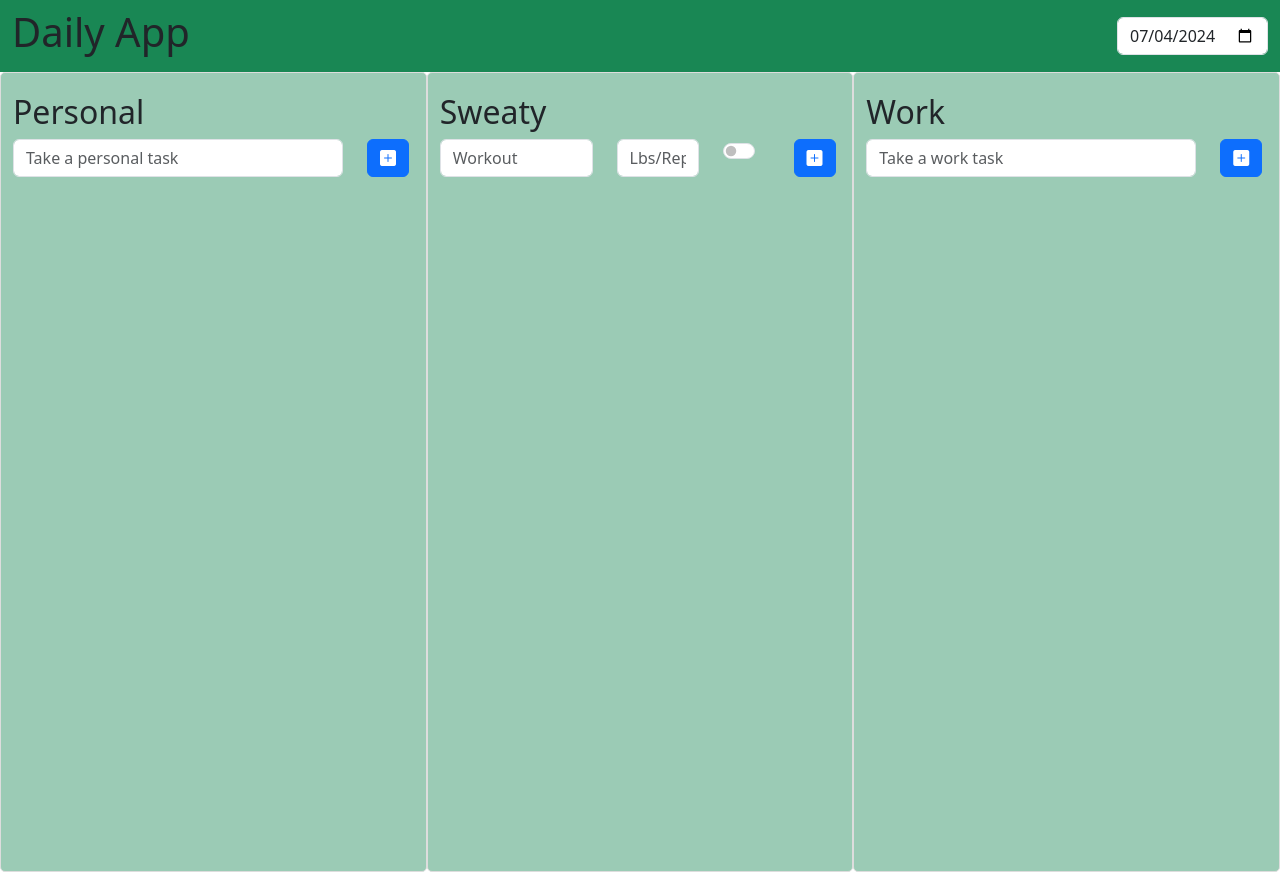
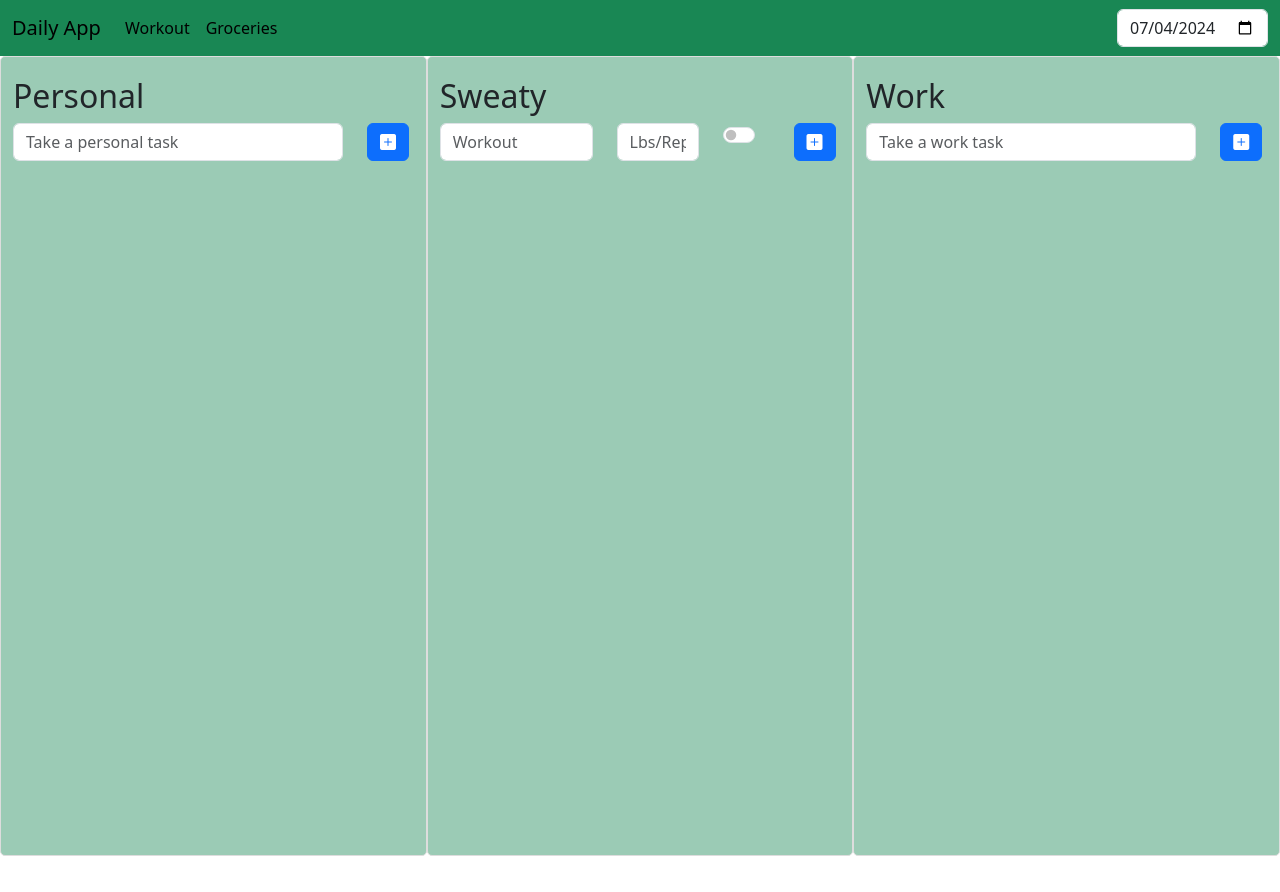
Before and after one commit to aneeshmunnam/daily-activity, a React (Create React App) app: page / in a window 1280 px wide. Built offline with nearby package versions, Linux system fonts and the light colour scheme.

Commit message:
add nav for groceries and workout

```diff
--- a/src/components/Header.js
+++ b/src/components/Header.js
@@ -17,12 +17,22 @@ export default function Header({onDateChange}) {
         <>
             <nav className="navbar navbar-expand-lg bg-success">
                 <div className="container-fluid">
+                    <a class="navbar-brand" href="#">Daily App</a>
                     <button className="navbar-toggler" type="button" data-bs-toggle="collapse"
                         data-bs-target="#navbarNav" aria-controls="navbarNav" aria-expanded="false"
                         aria-label="Toggle navigation">
                         <span className="navbar-toggler-icon"></span>
                     </button>
-                    <h1>Daily App</h1>
+                    <div class="collapse navbar-collapse" id="navbarSupportedContent">
+                        <ul className="navbar-nav me-auto mb-2 mb-lg-0">
+                            <li className="nav-item">
+                                <a className="nav-link active" aria-current="page" href="#">Workout</a>
+                            </li>
+                            <li className="nav-item">
+                                <a className="nav-link active" aria-current="page" href="#">Groceries</a>
+                            </li>
+                        </ul>
+                    </div>
                     <div className="d-flex">
                         <input type="date" value={date}
                         className="form-control"
```
